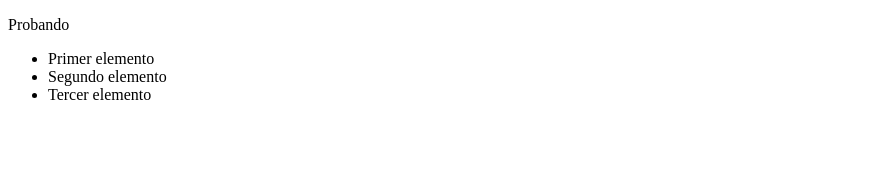
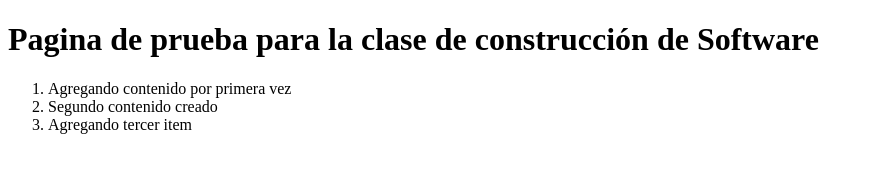
Before and after one commit to NicolasV2199/clase_git_esp, a plain HTML site: page index.html in a window 1280 px wide. Shown: the whole page, without its empty margins (0-874 px from the left). Drawn offline with Linux system fonts and the light colour scheme.

Commit message:
cuarto commit

```diff
--- a/index.html
+++ b/index.html
@@ -9,12 +9,12 @@
 <body>
 
   <div>
-    <p>Probando</p>
-    <ul>
-      <li>Primer elemento</li>
-      <li>Segundo elemento</li>
-      <li>Tercer elemento</li>
-    </ul>
+    <h1>Pagina de prueba para la clase de construcción de Software</h1>
+    <ol>
+      <li>Agregando contenido por primera vez</li>
+      <li>Segundo contenido creado</li>
+      <li>Agregando tercer item</li>
+    </ol>
   </div>
 
 </body>
```
